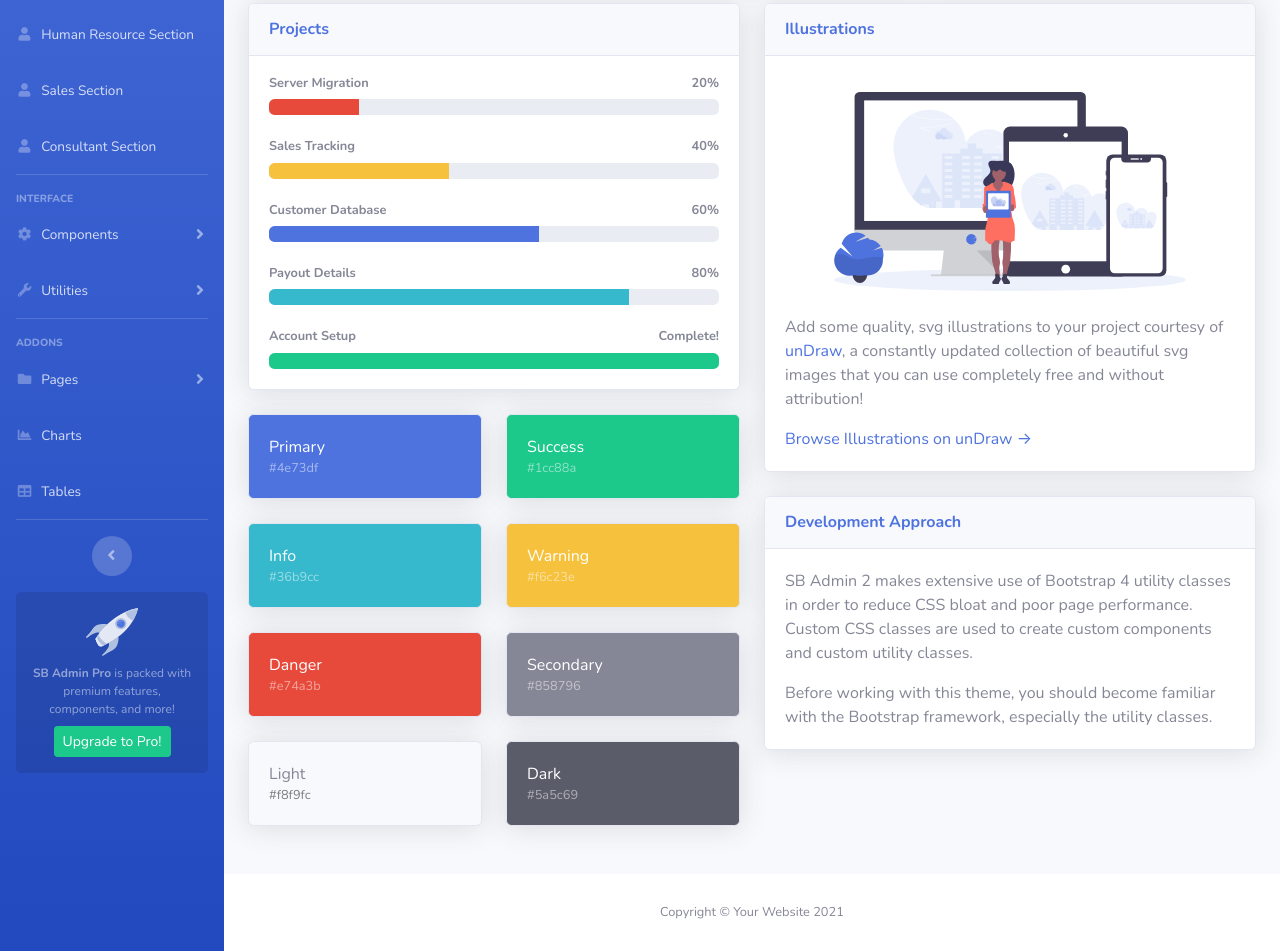
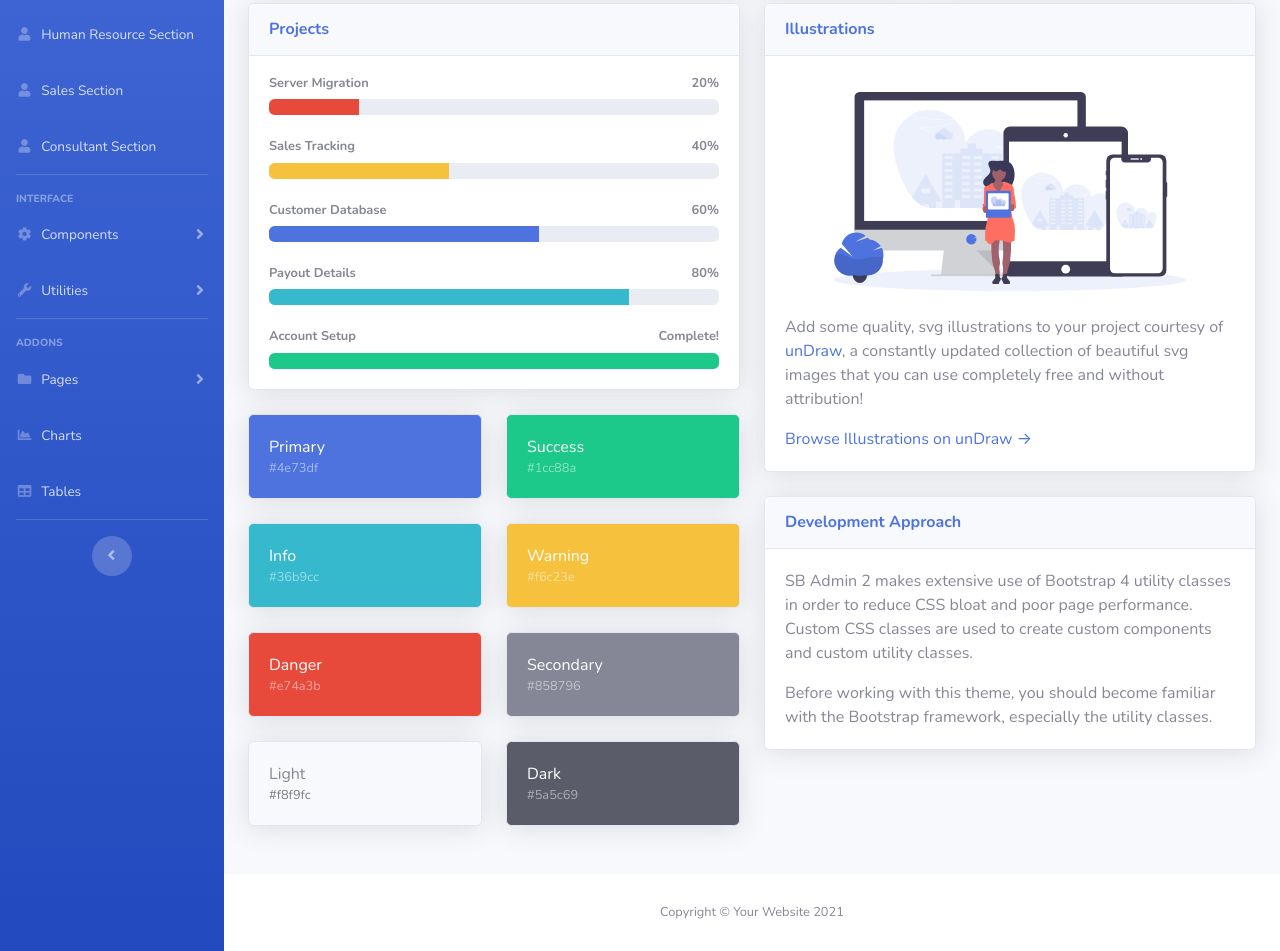
Before and after one commit to APBCResources/platfrom-updated, a website with bundled scripts: page admin-dashboard.html in a window 1280 px wide. Shown: the part 714-1665 px from the top of the page. Built offline with nearby package versions, Linux system fonts and the light colour scheme.

Commit message:
COMMINADMIN

```diff
--- a/admin-dashboard.html
+++ b/admin-dashboard.html
@@ -287,12 +287,8 @@
                 <button class="rounded-circle border-0" id="sidebarToggle"></button>
             </div>
 
-            <!-- Sidebar Message -->
-            <div class="sidebar-card d-none d-lg-flex">
-                <img class="sidebar-card-illustration mb-2" src="img/undraw_rocket.svg" alt="...">
-                <p class="text-center mb-2"><strong>SB Admin Pro</strong> is packed with premium features, components, and more!</p>
-                <a class="btn btn-success btn-sm" href="https://startbootstrap.com/theme/sb-admin-pro">Upgrade to Pro!</a>
-            </div>
+
+
 
         </ul>
         <!-- End of Sidebar -->
```
